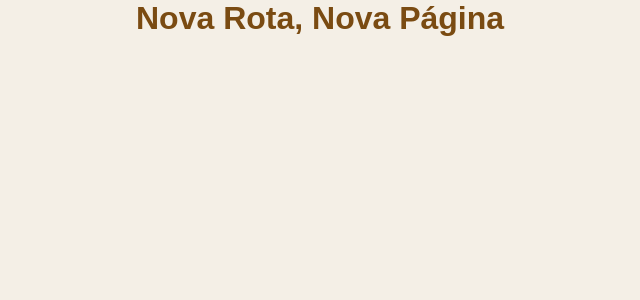
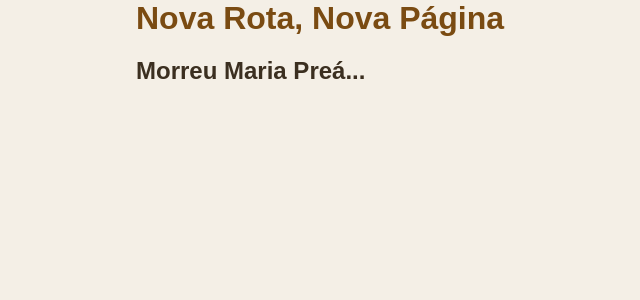
Before and after one commit to Flavia-Carvalho-1/Receitas-pweb-3, a Next.js app: page /novarota in a window 1280 px wide. Shown: the top 300 px of the page, without its empty margins (144-784 px from the left). Built offline with nearby package versions, Linux system fonts and the light colour scheme.

Commit message:
Receita 14: página usa o componente MariaPrea como marca

```diff
--- a/app/novarota/page.js
+++ b/app/novarota/page.js
@@ -1,13 +1,17 @@
+import { MariaPrea } from "./componentes";
+
 export default function NovaRotaHome(){
 
-   return (
+    return (
 
-      <div>
+       <div>
 
-         <h1>Nova Rota, Nova Página</h1>
+          <h1>Nova Rota, Nova Página</h1>
 
-      </div>
+          <MariaPrea/>
 
-   )
+       </div>
+
+    )
 
 }
```
